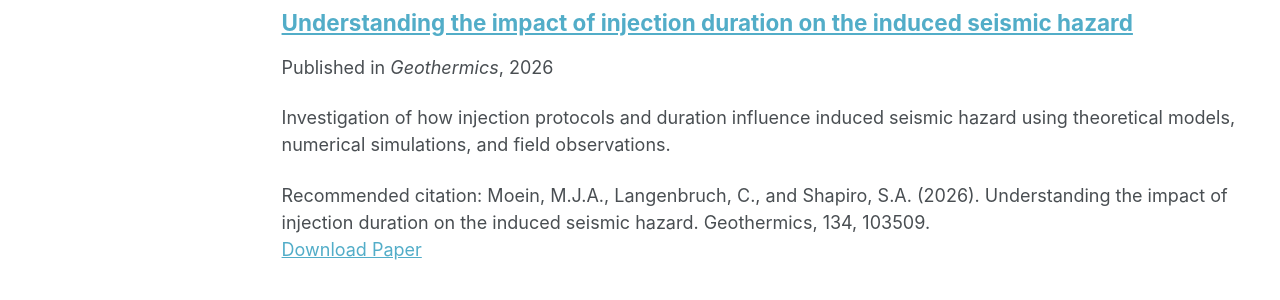
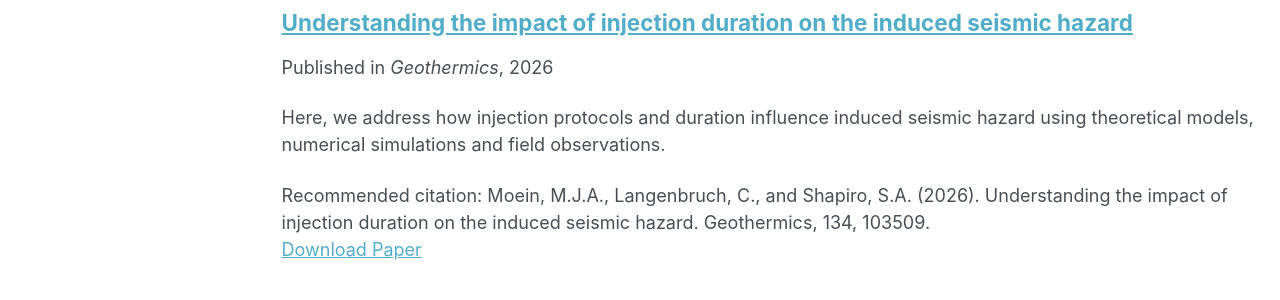
Before and after one commit to mjamoein/mjamoein.github.io, a Jekyll site: the page built from _pages/publications.html, in a window 1280 px wide and 1110 px high. Shown: the part 623-923 px from the top of the window. Built offline with Jekyll 4.4.1, drawn with Linux system fonts in a browser that asks for light colours; a style sheet for code colours, icons or effects is not loaded.

Commit message:
Update 2026-Geothermics.md

```diff
--- a/_publications/2026-Geothermics.md
+++ b/_publications/2026-Geothermics.md
@@ -3,7 +3,7 @@ title: "Understanding the impact of injection duration on the induced seismic ha
 collection: publications
 category: manuscripts
 permalink: /publication/2026-injection-duration-induced-seismic-hazard
-excerpt: "Investigation of how injection protocols and duration influence induced seismic hazard using theoretical models, numerical simulations, and field observations."
+excerpt: "Here, we address how injection protocols and duration influence induced seismic hazard using theoretical models, numerical simulations and field observations."
 date: 2026-01-01
 venue: "Geothermics"
 paperurl: "https://doi.org/10.1016/j.geothermics.2025.103509"
```
